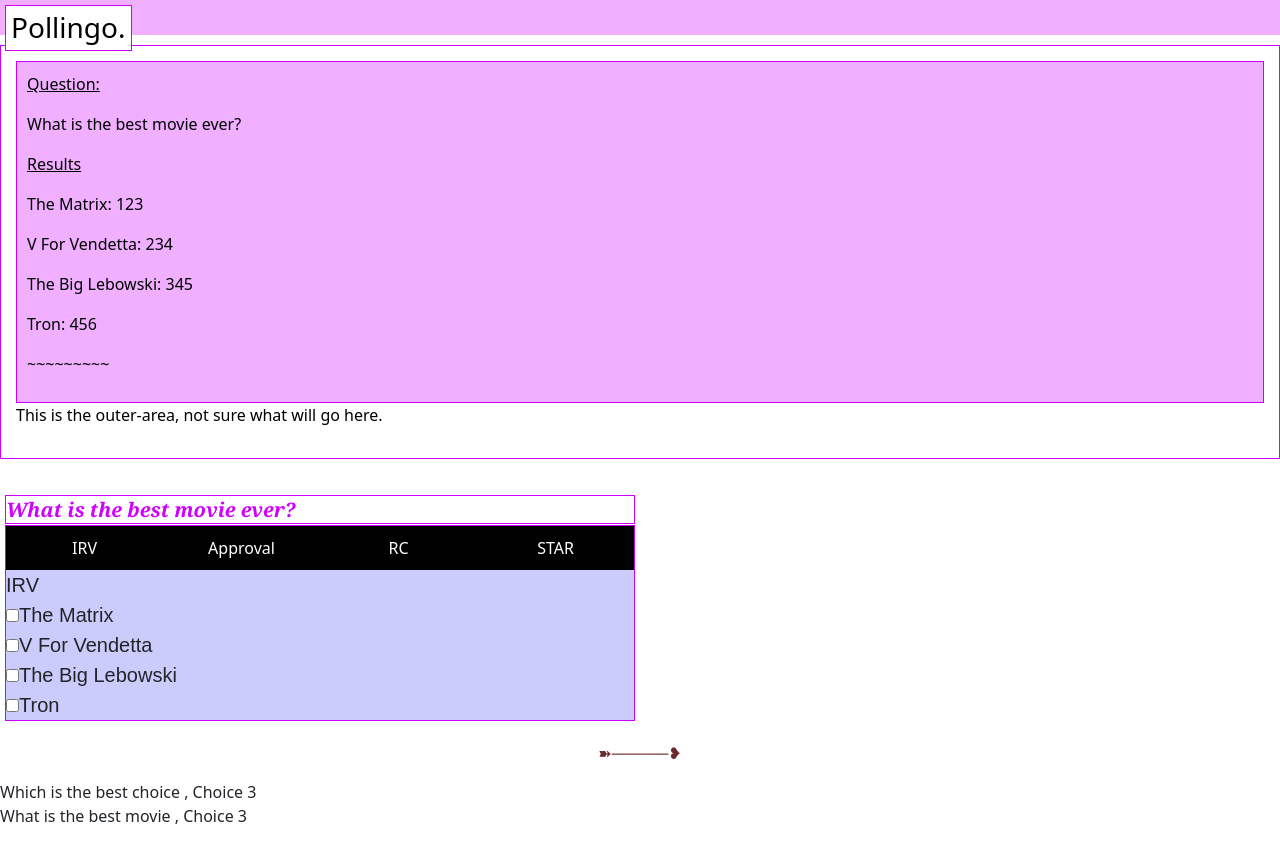
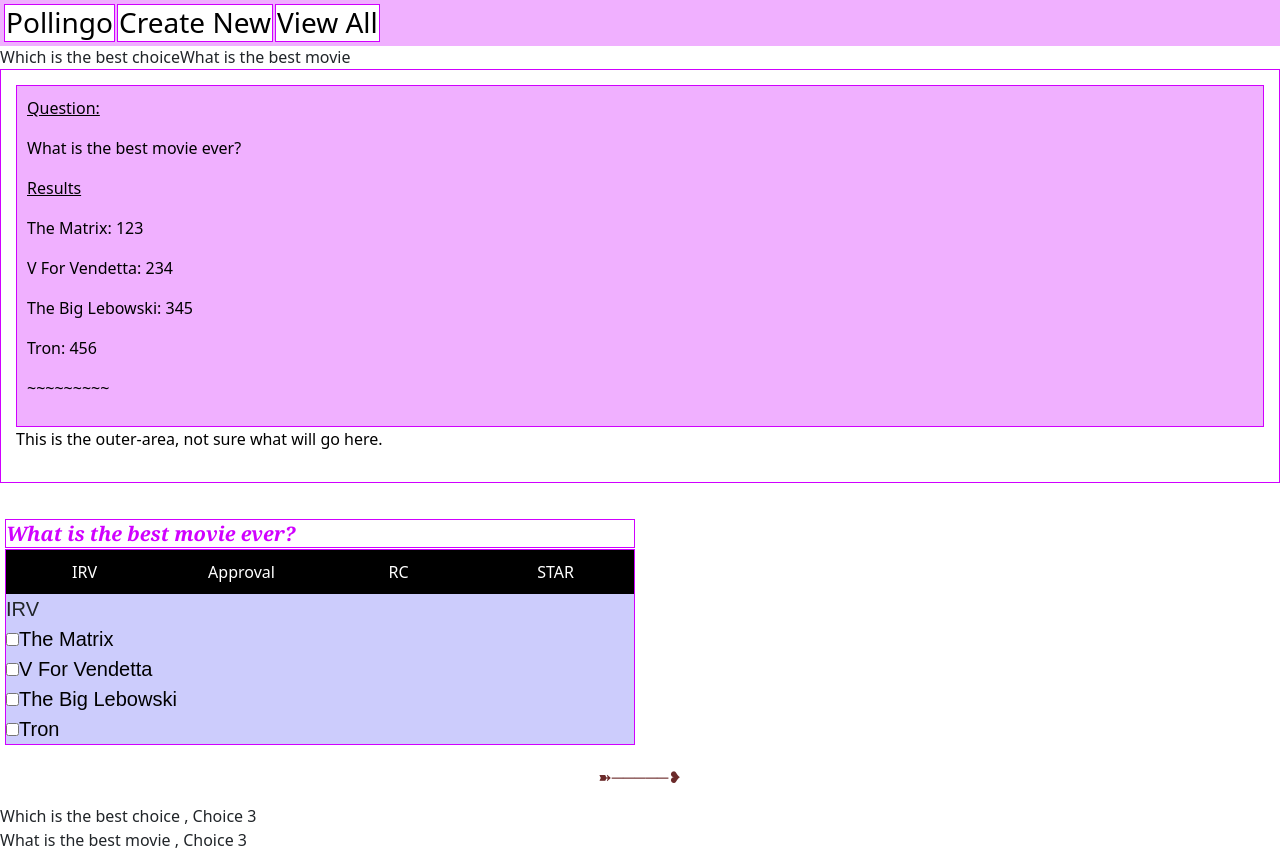
Before and after one commit to el7/Pollingo, a React (Create React App) app: page / in a window 1280 px wide. Before the commit the page ends 828 px from the top, so only its background shows below. Built offline with nearby package versions, Linux system fonts and the light colour scheme.

Commit message:
getting data import to compontns. cleaning up some css

```diff
--- a/src/css/main.css
+++ b/src/css/main.css
@@ -24,11 +24,11 @@ body {
   display: flex;
   flex-flow: row nowrap;
   position: fixed;
-  height: 35px;
+  height: fit-content;
   width: 100%;
   background-color: #f0b0ff;
   color: #000000;
-  padding: 5px;
+  padding: 3px;
   border-bottom: header-border-1;
 }
 
@@ -41,6 +41,14 @@ body {
   display: none;
 }
 
+.header-container .header-fb-item {
+  background-color: #ffffff;
+  border: 1px solid #d000ff;
+  width: fit-content;
+  margin: 1px;
+  padding: 1px;
+}
+
 @media screen and (min-width: 39.9375em) {
   .header-container * .pollingoLogoMed {
     display: initial;
@@ -48,14 +56,6 @@ body {
   .header-container * .pollingoLogoSmall {
     display: none;
   }
-}
-
-.header-container header {
-  background-color: #ffffff;
-  border: 1px solid #d000ff;
-  padding: 5px;
-  width: fit-content;
-  height: fit-content;
 }
 
 .header-lower-container {
@@ -140,22 +140,22 @@ body {
 }
 
 .pollbox-1 main .pollTypeIRV {
-  color: secondaryColor2;
+  color: #000000;
   list-style-type: georgian;
 }
 
 .pollbox-1 main .pollTypeApproval {
-  color: secondaryColor2;
+  color: #000000;
   list-style-type: katakana-iroha;
 }
 
 .pollbox-1 main .pollTypeRC {
-  color: secondaryColor2;
+  color: #000000;
   list-style-type: hiragana;
 }
 
 .pollbox-1 main .pollTypeSTAR {
-  color: secondaryColor2;
+  color: #000000;
 }
 
 .pollbox-1 main .tabPanel,
--- a/src/js/components/headerComponent.js
+++ b/src/js/components/headerComponent.js
@@ -1,6 +1,7 @@
 import React, {useState, useRef } from 'react';
 import debounce from 'lodash';
 import "../../css/main.css";
+import {BrowserRouter as Router, Route } from "react-router-dom";
 
 //const debouncer = require("lodash");
 
@@ -30,16 +31,21 @@ function Header(props) {
   var dir = loc.substring(0, loc.lastIndexOf('/'));
   console.log("dir: " + loc + dir);
 
-    return (
-        <div className="header-container" >
-            <header>
-                {/* <img src="/Pollingo/pollingo/src/images/pollingo_logo_s.PNG" /> */}
-                <h3 className="pollingoLogo pollingoLogoSmall">P.</h3>
-                <h3 className="pollingoLogo pollingoLogoMed">Pollingo.</h3>
-            </header>
-            <main></main>
-            <aside></aside>
+  return (
+      <Router>
+        <div className="header-container">
+            <div className="header-fb-item header-home">
+                <h3 className="pollingoLogo pollingoLogoSmall">P</h3>
+                <h3 className="pollingoLogo pollingoLogoMed">Pollingo</h3>
+            </div>
+            <div className="header-fb-item header-new">
+            <h3>Create New</h3>
+            </div>
+            <div className="header-fb-item header-all">
+                <h3>View All</h3>
+            </div>
         </div>
+        </Router>
     )
 }
 
--- a/src/js/components/layoutPollingoOne.js
+++ b/src/js/components/layoutPollingoOne.js
@@ -5,6 +5,7 @@ import PollBox from './pollboxComponent';
 import Console from './consoleComponent';
 import Separator from './separatorComponent';
 import ResultBox from './resultsComponent';
+import {polls} from "../../datastore/polls";
 
 // CSS
 import "../../css/main.css";
@@ -13,6 +14,11 @@ function LayoutOne() {
 
     // function that generates polling questions
 
+    let question1 = polls.map((data, key) => {
+        return (
+            data.question
+        );
+    })
 
     // todo:collect this from db
     const pollData = {
@@ -35,6 +41,7 @@ function LayoutOne() {
                 <Header/>
             </div>
             <div className="grid-item grid-main-item-main grid-main">
+                {question1}
                 <ResultBox pd={pollData} />
                 <PollBox pd={pollData} />
                 <Separator t={separator_text}/>
--- a/src/js/components/pollListComponent.js
+++ b/src/js/components/pollListComponent.js
@@ -6,7 +6,7 @@ import {polls} from "../../datastore/polls";
 function PollList(props) {
 
     return (
-        <div className="stock-container">
+        <div className="poll-data-container">
           {polls.map((data, key) => {
             return (
                 <div key={key}>
--- a/src/scss/1-helpers/_util_variables.scss
+++ b/src/scss/1-helpers/_util_variables.scss
@@ -29,23 +29,7 @@ $colors: (
   secondary-3: #3f3f3f,
   secondary-4: #808080,
   secondary-5: #dfdfdf,
-  // layout
-  layout-one-bg-1: $secondaryColor1,
-  // pollbox
-  pb-header-text-1: $primaryColor1,
-  pb-main-bg-1: $secondaryColor1,
-  pb-aside-bg-1: $secondaryColor1,
-  pb-main-tab-bg-1: $secondaryColor2,
-  pb-main-tab-bg-2: $secondaryColor2,
-  pb-main-tab-text-1: $secondaryColor1,
-  pb-main-tab-text-2: $secondaryColor1,
-  pb-main-body-text-1: secondaryColor2,
-  pb-main-body-text-2: secondaryColor2,
-  pb-main-body-text-3: secondaryColor2,
-  pb-main-body-text-4: secondaryColor2,
   // console
-  con-desc-1: $primaryColor1,
-  con-bg-1: $secondaryColor1,
   con-name-1: $primaryColor1,
   // header
   header-bg-1: $primaryColor1light,
--- a/src/scss/4-layout/_header.scss
+++ b/src/scss/4-layout/_header.scss
@@ -7,14 +7,13 @@
 
   display: flex;
   flex-flow: row nowrap;
-
   position: fixed;
-  height: 35px;
+  height: fit-content;
   width: 100%;
 
-  background-color: getColor(header-bg-1);
-  color: getColor(header-text-1);
-  padding: getSize(padding-5px);
+  background-color: getColor(primary-1-light);
+  color: getColor(secondary-2);
+  padding: 3px;
   border-bottom: header-border-1;
 
   h3,
@@ -24,6 +23,15 @@
 
   .pollingoLogoMed {
     display: none;
+  }
+
+  // ----- FLEX AREAS -------------------------
+  .header-fb-item {
+    background-color: getColor(secondary-1);
+    border: getSize(pb-border-1);
+    width: fit-content;
+    margin: 1px;
+    padding: 1px;
   }
 
   @include screenSizeBp(min-small) {
@@ -39,21 +47,4 @@
       display: none;
     }
   }
-
-  // ----- FLEX AREAS -------------------------
-  header {
-    background-color: getColor(hedaer-bg-2);
-    border: getSize(pb-border-1);
-    padding: getSize(padding-5px);
-    width: fit-content;
-    height: fit-content;
-  }
-
-  main {
-    //    grid-area: main;
-  }
-
-  aside {
-    //    grid-area: aside;
-  }
 }
--- a/src/scss/4-layout/_layoutOne.scss
+++ b/src/scss/4-layout/_layoutOne.scss
@@ -15,7 +15,7 @@
   width: unquote("max(100%, 320px)");
 
   .grid-main-item-main {
-    background-color: getColor(layout-one-bg-1);
+    background-color: getColor(secondary-1);
     padding-top: 45px; // needed to clear header
   }
 }
--- a/src/scss/5-modules/_Console.scss
+++ b/src/scss/5-modules/_Console.scss
@@ -4,11 +4,11 @@
 
 .console {
   /***** VIEW SIZE [xs, 1/6] *****/
-  background-color: getColor(con-bg-1);
+  background-color: getColor(secondary-1);
   border: getSize(console-border-1);
 
   .console-name {
-    color: getColor(con-name-1);
+    color: getColor(primary-1);
   }
 
   /***** VIEW SIZE [sm, 2/6] *****/
--- a/src/scss/5-modules/_PollBox.scss
+++ b/src/scss/5-modules/_PollBox.scss
@@ -22,7 +22,7 @@
 
   header {
     grid-area: main;
-    background-color: getColor(pb-main-bg-1);
+    background-color: getColor(secondary-1);
     border: getSize(pb-border-1);
   }
 
@@ -35,22 +35,22 @@
     box-sizing: border-box;
 
     .pollTypeIRV {
-      color: getColor(pb-main-body-text-1);
+      color: getColor(secondary-2);
       list-style-type: georgian;
     }
 
     .pollTypeApproval {
-      color: getColor(pb-main-body-text-2);
+      color: getColor(secondary-2);
       list-style-type: katakana-iroha;
     }
 
     .pollTypeRC {
-      color: getColor(pb-main-body-text-3);
+      color: getColor(secondary-2);
       list-style-type: hiragana;
     }
 
     .pollTypeSTAR {
-      color: getColor(pb-main-body-text-4);
+      color: getColor(secondary-2);
     }
 
     .tabPanel,
@@ -71,13 +71,13 @@
         border: none;
         cursor: pointer;
         padding: 10px;
-        background-color: getColor(pb-main-tab-bg-1);
-        color: getColor(pb-main-tab-text-1);
+        background-color: getColor(secondary-2);
+        color: getColor(secondary-1);
       }
 
       button:hover {
-        background-color: getColor(pb-main-tab-bg-2);
-        color: getColor(pb-main-tab-text-2);
+        background-color: getColor(secondary-2);
+        color: getColor(secondary-1);
       }
     }
   }
```
Also changed, not shown: 1 other file (tests, documents, lock files or other folders). Lines whose indentation alone changed are shown as unchanged.
